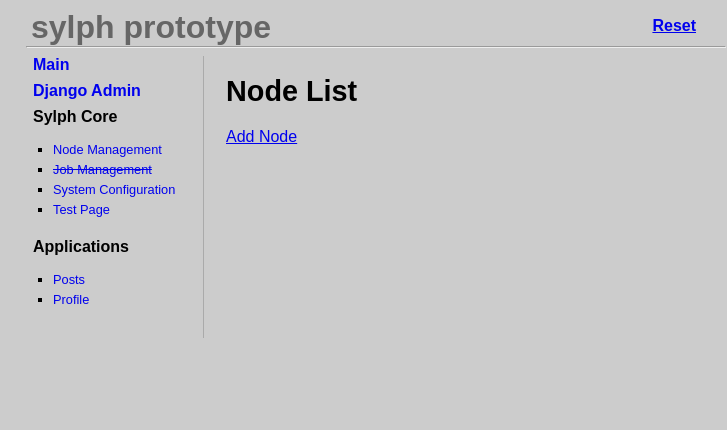
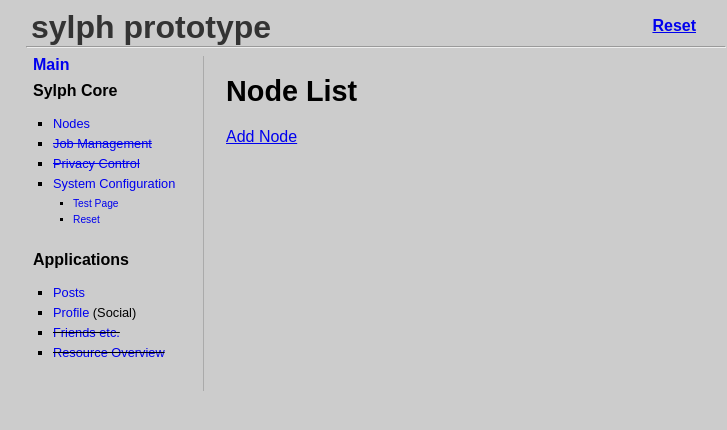
Before and after one commit to spsu/sylph, a Django app: template templates/apps/node/list.html in a window 1280 px wide. Shown: the top 430 px of the page, without its empty margins (264-991 px from the left). Run offline with Django 3.2, Linux system fonts and the light colour scheme; the template is opened without the code that fills it, so the values that code supplies are empty.

Commit message:
Minor UI

```diff
--- a/public_static/style.css
+++ b/public_static/style.css
@@ -30,6 +30,10 @@ body {
 	float: left;
 	width: 250px;
 }
+#logo a {
+	text-decoration: none;
+	color: #333;
+}
 #sidebar {
 	width: 160px;
 	float: left;
@@ -42,6 +46,7 @@ body {
 	list-style-type: square;
 	font-size: 0.8em;
 }
+#sidebar ul ul { padding: 7px 0px 0px 20px; }
 #sidebar a {
 	text-decoration: none;
 }
--- a/templates/header.html
+++ b/templates/header.html
@@ -1,5 +1,5 @@
 	<div id="logo">
-		<h1>sylph prototype</h1>
+		<h1><a href="/">sylph prototype</a></h1>
 	</div>
 	<div id="userbar">
 		<!-- TODO: Hide entirely when in "to_install" state. -->
--- a/templates/sidebar.html
+++ b/templates/sidebar.html
@@ -1,19 +1,23 @@
 <p><strong><a href="/">Main</a></strong></p>
-
-<p><strong><a href="/admin/">Django Admin</a></strong></p>
 
 <p><strong>Sylph Core</strong></p>
 
 <ul>
-  <li><a href="/node/">Node Management</a></li>
+  <li><a href="/node/">Nodes</a></li>
   <li><a href=""><strike>Job Management</strike></a></li>
-  <li><a href="/system/">System Configuration</a></li>
-  <li><a href="/system/test/">Test Page</a></li>
+  <li><a href=""><strike>Privacy Control</strike></a></li>
+  <li><a href="/system/">System Configuration</a>
+	<ul>
+		<li><a href="/system/test/">Test Page</a></li>
+ 		<li><a href="/reset/">Reset</a></li>
+	</ul></li>
 </ul>
 
 <p><strong>Applications</strong></p>
 
 <ul>
   <li><a href="/post/">Posts</a></li>
-  <li><a href="/profile/">Profile</a></li>
+  <li><a href="/profile/">Profile</a> (Social)</li>
+  <li><strike><a href="">Friends etc.</a></strike></li>
+  <li><strike><a href="">Resource Overview</a></strike></li>
 </ul>
```
